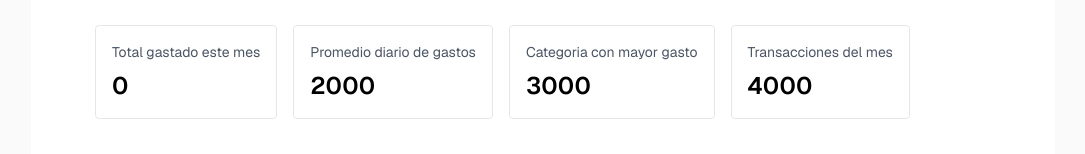
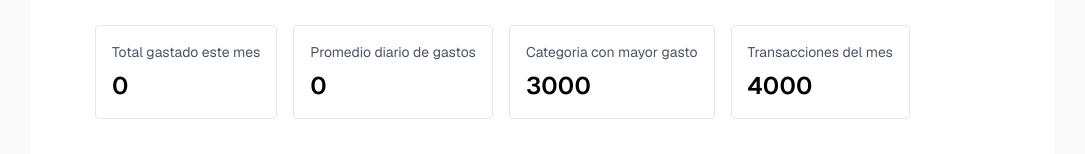
Before and after one commit to arley-cuadrado/prueba_tecnica_omnicom, a Next.js app: page / in a window 1280 px wide. Shown: the part 255-409 px from the top of the page, without its empty margins (97-1182 px from the left). Built offline with nearby package versions, Linux system fonts and the light colour scheme.

Commit message:
promedio gasto dia

```diff
--- a/src/components/MetricCard.tsx
+++ b/src/components/MetricCard.tsx
@@ -15,7 +15,15 @@ export function MetricCard({ label, value }: MetricCardProps) {
         (total, expense) => total + expense.amount,
         0
     );
-    const metricValue = label === "Total gastado este mes" ? totalSpentThisMonth : value;
+
+    // Promedio gasto dia
+    const averageDailyExpenses = totalSpentThisMonth / (expenses.length || 1);
+
+    const metricValue = label === "Total gastado este mes"
+        ? totalSpentThisMonth
+        : label === "Promedio diario de gastos"
+            ? averageDailyExpenses
+            : value;
 
 
     return (
```
